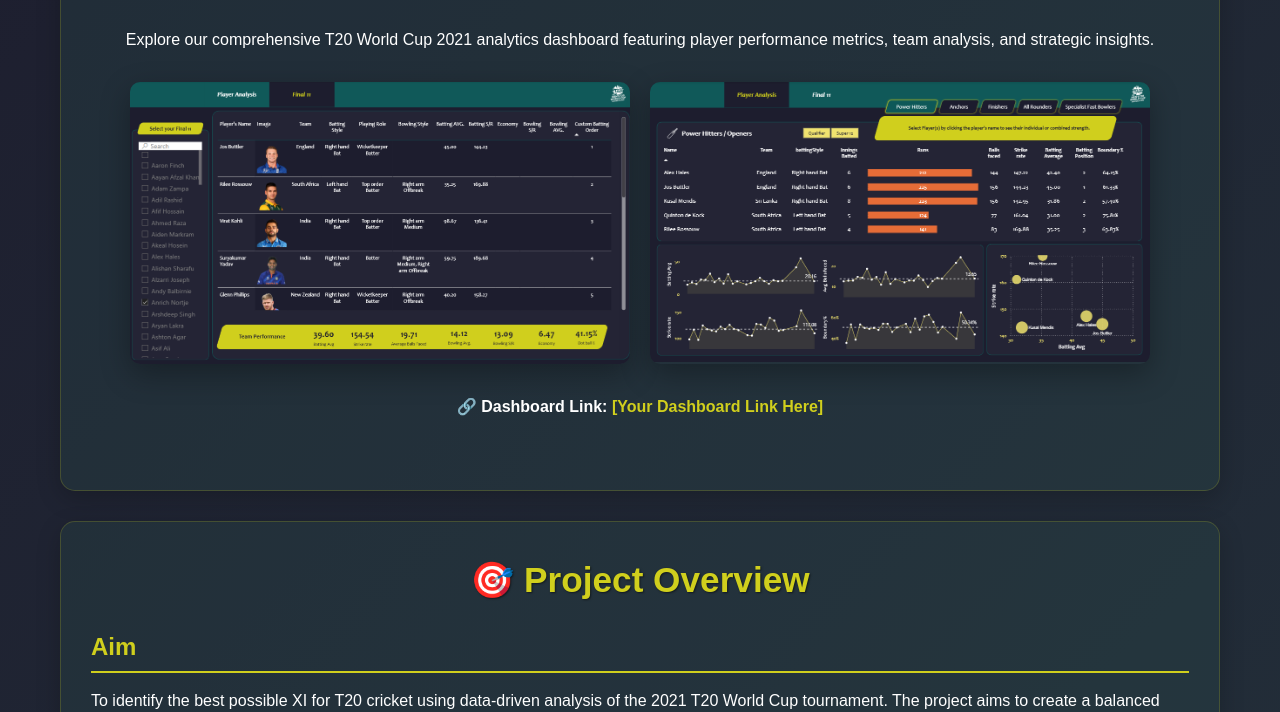
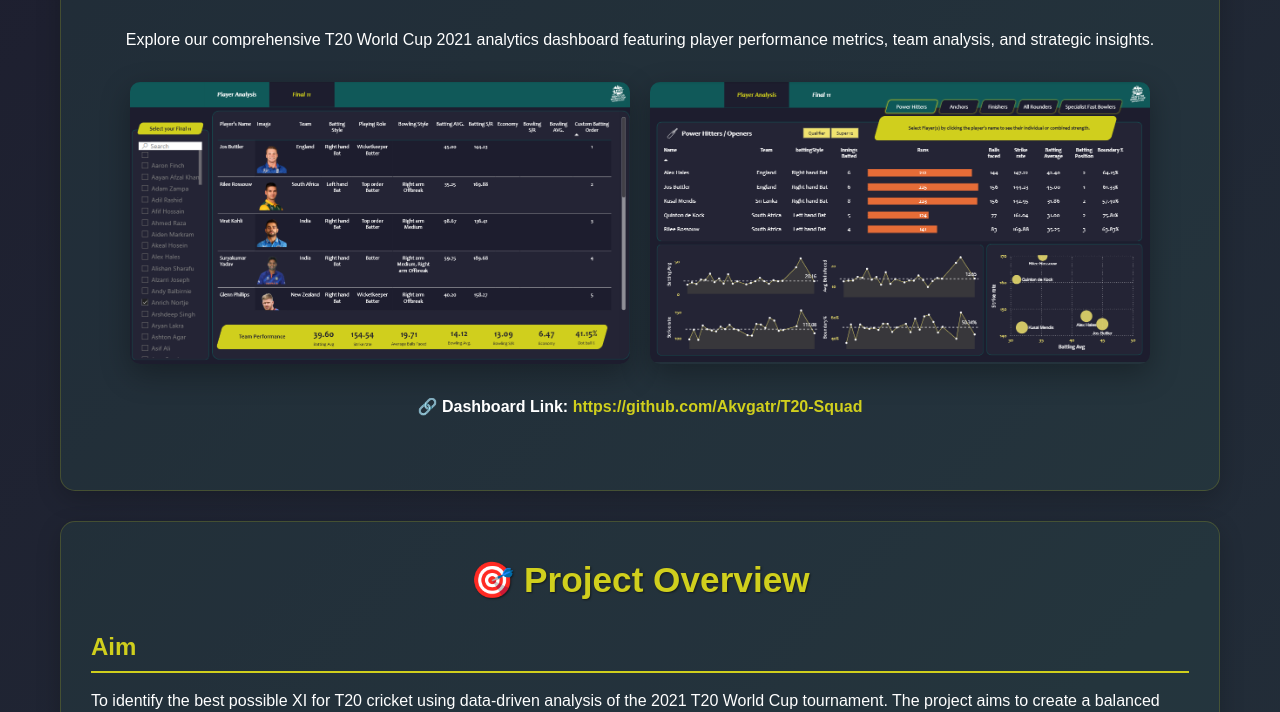
Before and after one commit to Akvgatr/T20-Squad, a plain HTML site: page index.html in a window 1280 px wide. Shown: the part 388-1100 px from the top of the page. Drawn offline with Linux system fonts and the light colour scheme.

Commit message:
Added T20 Squad project files

```diff
--- a/index.html
+++ b/index.html
@@ -281,7 +281,7 @@
     </div>
 </div>
 
-                <p><strong>🔗 Dashboard Link:</strong> <span class="highlight">[Your Dashboard Link Here]</span></p>
+                <p><strong>🔗 Dashboard Link:</strong> <span class="highlight">https://github.com/Akvgatr/T20-Squad</span></p>
             </div>
         </div>
 
```
